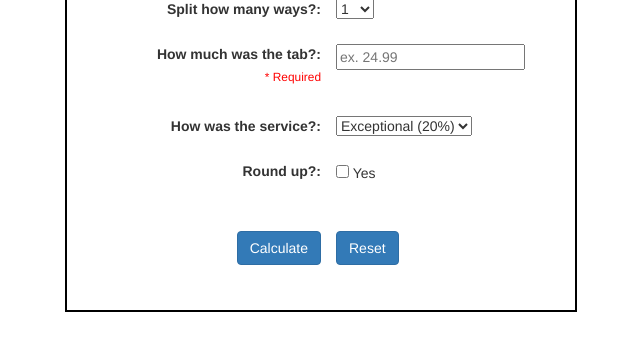
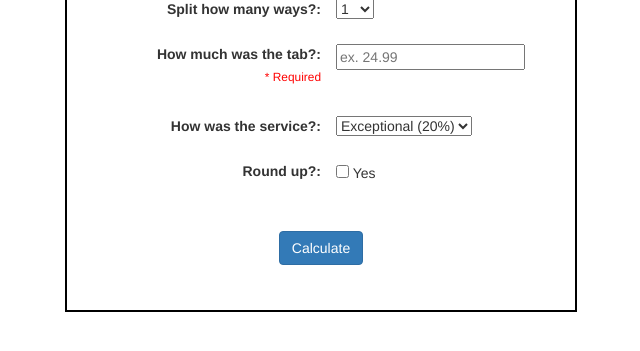
Before and after one commit to edlover/HES-CSCIE-15-Dynamic-Web-Applications-a2, a PHP site: page / in a window 1280 px wide. Shown: the part 138-489 px from the top of the page, without its empty margins (319-959 px from the left). Run offline with PHP 8.4, Linux system fonts and the light colour scheme.

Commit message:
Fixed some styling

```diff
--- a/calculateBill.php
+++ b/calculateBill.php
@@ -1,12 +1,12 @@
 <?php
-require('Tools.php');
+# require('Tools.php');
 require('Form.php');
 require('TipPercentage.php');
 
+# $tools = new DWA\Tools();
 $tipForm = new DWA\Form($_GET);
+$percentage = new DWA\TipPercentage();
 $errors = [];
-$tools = new DWA\Tools();
-$percentage = new DWA\TipPercentage();
 
 if($tipForm->isSubmitted()) {
 
--- a/css/style.css
+++ b/css/style.css
@@ -27,6 +27,10 @@ h1 {
     padding-right: 0;
 }
 
+#calculate {
+    text-align: center;
+}
+
 .subScript {
     font-size: 85%;
     color: red;
--- a/index.php
+++ b/index.php
@@ -1,8 +1,7 @@
-<?php require("calculateBill.php"); ?>
-
 <!DOCTYPE html>
 <html lang="en">
 <head>
+    <?php require("calculateBill.php"); ?>
     <meta charset="UTF-8" />
     <title>Tip Splitter</title>
     <link rel="stylesheet" href="https://maxcdn.bootstrapcdn.com/bootstrap/3.3.7/css/bootstrap.min.css" integrity="sha384-BVYiiSIFeK1dGmJRAkycuHAHRg32OmUcww7on3RYdg4Va+PmSTsz/K68vbdEjh4u" crossorigin="anonymous">
@@ -69,11 +68,8 @@
                 </div>
             </div>
             <div class="row">
-                <div class="col-xs-6 rightJustify">
+                <div class="col-xs-12" id="calculate">
                     <input type="submit" value="Calculate" class="btn btn-primary bt-small">
-                </div>
-                <div class="col-xs-6">
-                    <input type="reset" class="btn btn-primary bt-small">
                 </div>
             </div>
         </form>
```
